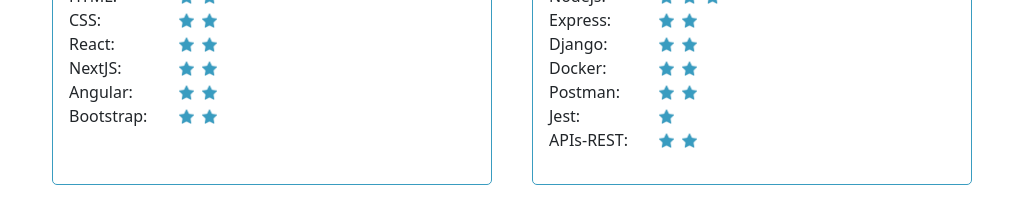
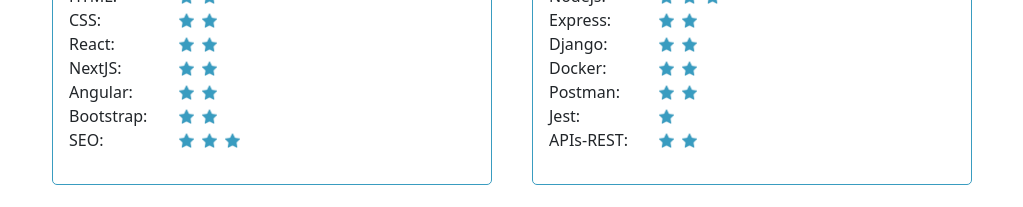
Before and after one commit to alvarocberna/Portafolio, a Next.js app: page / in a window 1280 px wide. Shown: the part 1880-2087 px from the top of the page, without its empty margins (128-1151 px from the left). Built offline with nearby package versions, Linux system fonts and the light colour scheme.

Commit message:
stack de tecnologías actualizado

```diff
--- a/app/data.ts
+++ b/app/data.ts
@@ -37,6 +37,7 @@
                 { tecnologia: 'NextJS', valor: 2 },
                 { tecnologia: 'Angular', valor: 2 },
                 { tecnologia: 'Bootstrap', valor: 2 },
+                { tecnologia: 'SEO', valor: 3 },
 
             ]
         },
```
